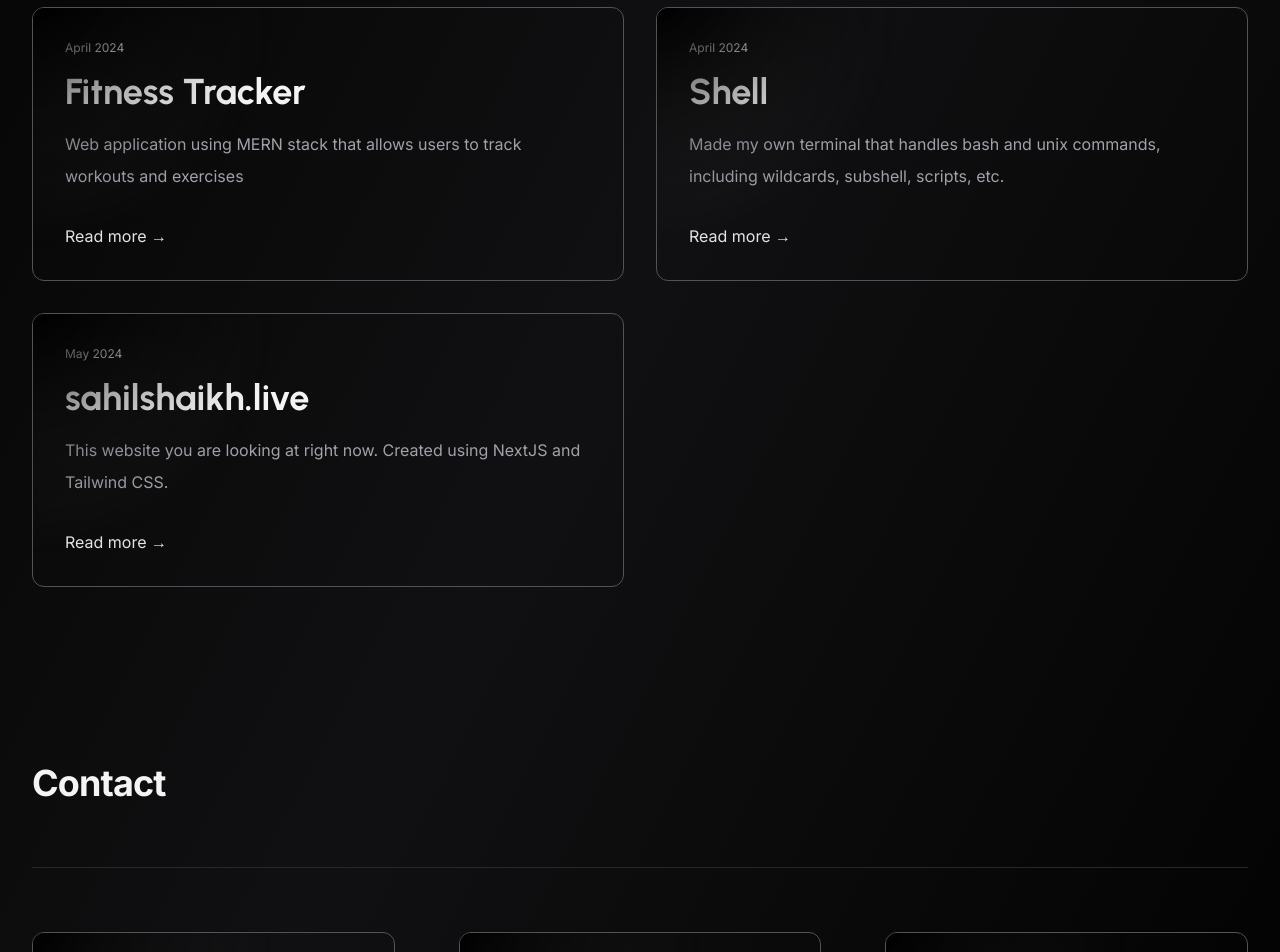
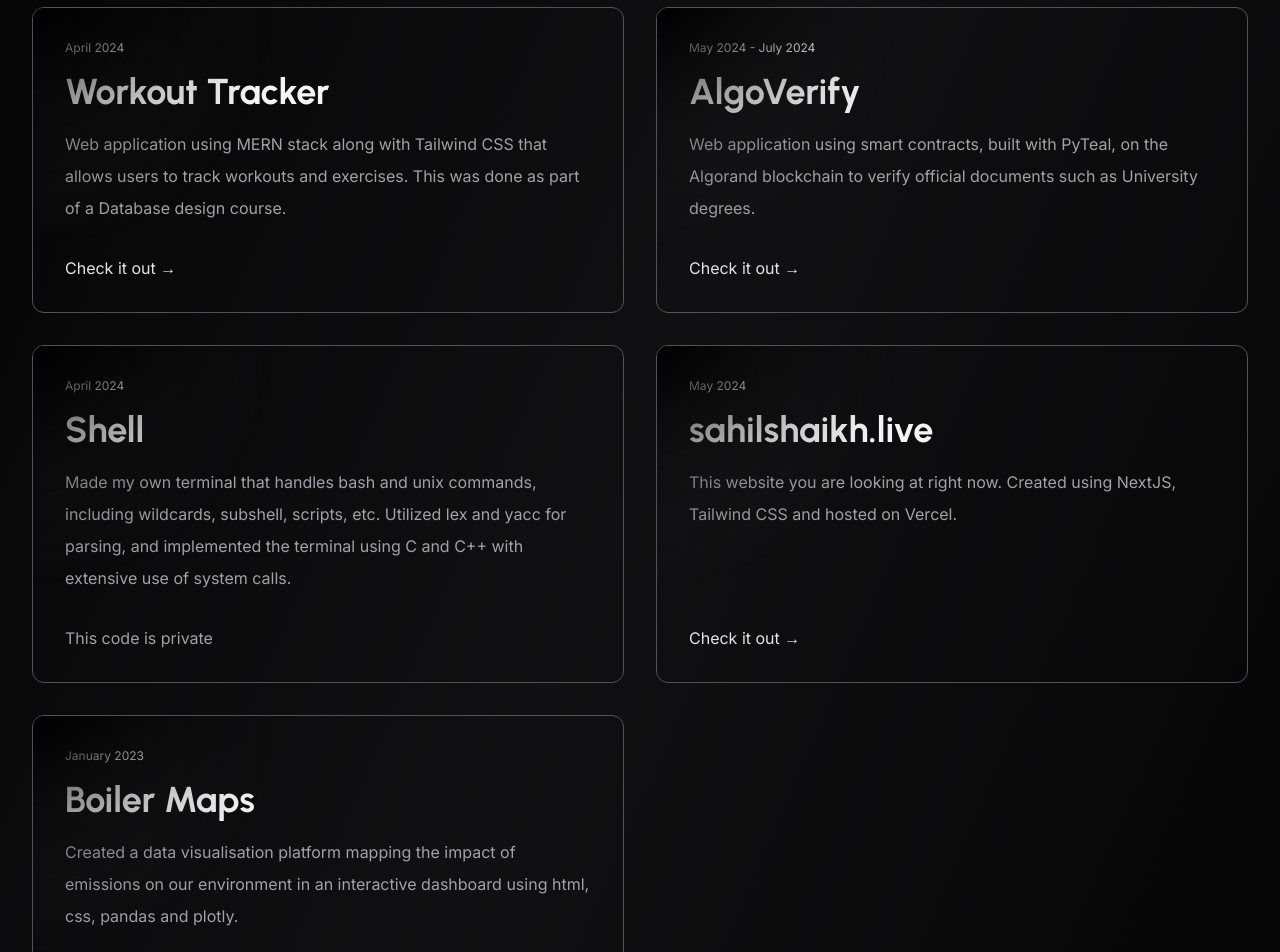
Before and after one commit to sahil7886/personal_website, a Next.js app: page / in a window 1280 px wide. Shown: the part 1000-1952 px from the top of the page. Built offline with nearby package versions, Linux system fonts and the light colour scheme.

Commit message:
Added Projects

```diff
--- a/src/app/page.tsx
+++ b/src/app/page.tsx
@@ -66,7 +66,7 @@ export default function Home() {
           <div className="w-full h-px bg-zinc-800" />
           <div className="grid grid-cols-1 gap-8 mx-auto lg:grid-cols-2 ">
             <Card>
-              {/* <Link href={``}> */}
+              <Link href={`https://github.com/sahil7886/fitness-log`}>
                 <article className="relative w-full h-full p-4 md:p-8">
                   <div className="flex items-center justify-between gap-2">
                   <div className="text-xs text-zinc-100">
@@ -78,46 +78,70 @@ export default function Home() {
                   <h2
                     className="mt-4 text-3xl font-bold text-zinc-100 group-hover:text-white sm:text-4xl font-display"
                   >
-                    Fitness Tracker
+                    Workout Tracker
                   </h2>
                   <p className="mt-4 mb-14 leading-8 duration-150 text-zinc-400 group-hover:text-zinc-300">
-                    Web application using MERN stack that allows users to track workouts and exercises
+                    Web application using MERN stack along with Tailwind CSS that allows users to track workouts and exercises. This was done as part of a Database design course.
                   </p>
                   <div className="absolute bottom-4 md:bottom-8">
                     <p className="hidden text-zinc-200 hover:text-zinc-50 lg:block">
-                      Read more <span aria-hidden="true">&rarr;</span>
+                      Check it out <span aria-hidden="true">&rarr;</span>
                     </p>
                   </div>
                 </article>
-              {/* </Link> */}
+              </Link>
             </Card>
             <Card>
-              {/* <Link href={`/`}> */}
+              <Link href={`https://github.com/mdmudassir0143/Algorand-IITBombay/`}>
                 <article className="relative w-full h-full p-4 md:p-8">
                   <div className="flex items-center justify-between gap-2">
                   <div className="text-xs text-zinc-100">
                     <time dateTime="2024-04">
-                      April 2024
+                      May 2024 - July 2024
                     </time>
                   </div>
                   </div>
-
-                  <h2 className="mt-4 text-3xl font-bold text-zinc-100 group-hover:text-white sm:text-4xl font-display">
-                    Shell
+                  <h2
+                    className="mt-4 text-3xl font-bold text-zinc-100 group-hover:text-white sm:text-4xl font-display"
+                  >
+                    AlgoVerify
                   </h2>
                   <p className="mt-4 mb-14 leading-8 duration-150 text-zinc-400 group-hover:text-zinc-300">
-                    Made my own terminal that handles bash and unix commands, including wildcards, subshell, scripts, etc.
+                    Web application using smart contracts, built with PyTeal, on the Algorand blockchain to verify official documents such as University degrees.
                   </p>
                   <div className="absolute bottom-4 md:bottom-8">
                     <p className="hidden text-zinc-200 hover:text-zinc-50 lg:block">
-                      Read more <span aria-hidden="true">&rarr;</span>
+                      Check it out <span aria-hidden="true">&rarr;</span>
                     </p>
                   </div>
                 </article>
-              {/* </Link> */}
+              </Link>
             </Card>
             <Card>
-              {/* <Link href={`/`}> */}
+              <article className="relative w-full h-full p-4 md:p-8">
+                <div className="flex items-center justify-between gap-2">
+                <div className="text-xs text-zinc-100">
+                  <time dateTime="2024-04">
+                    April 2024
+                  </time>
+                </div>
+                </div>
+
+                <h2 className="mt-4 text-3xl font-bold text-zinc-100 group-hover:text-white sm:text-4xl font-display">
+                  Shell
+                </h2>
+                <p className="mt-4 mb-14 leading-8 duration-150 text-zinc-400 group-hover:text-zinc-300">
+                  Made my own terminal that handles bash and unix commands, including wildcards, subshell, scripts, etc. Utilized lex and yacc for parsing, and implemented the terminal using C and C++ with extensive use of system calls.
+                </p>
+                <div className="absolute bottom-4 md:bottom-8">
+                  <p className="hidden text-zinc-400 hover:text-zinc-500 duration-200 lg:block">
+                    This code is private
+                  </p>
+                </div>
+              </article>
+            </Card>
+            <Card>
+              <Link href={`https://github.com/sahil7886/personal_website`}>
                 <article className="relative w-full h-full p-4 md:p-8">
                   <div className="flex items-center justify-between gap-2">
                   <div className="text-xs text-zinc-100">
@@ -131,15 +155,39 @@ export default function Home() {
                     sahilshaikh.live
                   </h2>
                   <p className="mt-4 mb-14 leading-8 duration-150 text-zinc-400 group-hover:text-zinc-300">
-                    This website you are looking at right now. Created using NextJS and Tailwind CSS.
+                    This website you are looking at right now. Created using NextJS, Tailwind CSS and hosted on Vercel.
                   </p>
                   <div className="absolute bottom-4 md:bottom-8">
                     <p className="hidden text-zinc-200 hover:text-zinc-50 lg:block">
-                      Read more <span aria-hidden="true">&rarr;</span>
+                      Check it out <span aria-hidden="true">&rarr;</span>
                     </p>
                   </div>
                 </article>
-              {/* </Link> */}
+              </Link>
+            </Card>
+            <Card>
+              <Link href={`https://devpost.com/software/boiler-maps`}>
+                <article className="relative w-full h-full p-4 md:p-8">
+                  <div className="flex items-center justify-between gap-2">
+                  <div className="text-xs text-zinc-100">
+                    <time dateTime="2024-04">
+                      January 2023
+                    </time>
+                  </div>
+                  </div>
+                  <h2 className="mt-4 text-3xl font-bold text-zinc-100 group-hover:text-white sm:text-4xl font-display">
+                    Boiler Maps
+                  </h2>
+                  <p className="mt-4 mb-14 leading-8 duration-150 text-zinc-400 group-hover:text-zinc-300">
+                    Created a data visualisation platform mapping the impact of emissions on our environment in an interactive dashboard using html, css, pandas and plotly.
+                  </p>
+                  <div className="absolute bottom-4 md:bottom-8">
+                    <p className="hidden text-zinc-200 hover:text-zinc-50 lg:block">
+                      Check it out <span aria-hidden="true">&rarr;</span>
+                    </p>
+                  </div>
+                </article>
+              </Link>
             </Card>
           </div>
         </div>
@@ -174,6 +222,7 @@ export default function Home() {
                   </div>
                 </Link>
               </Card>
+
             ))}
           </div>
         </div>
```
